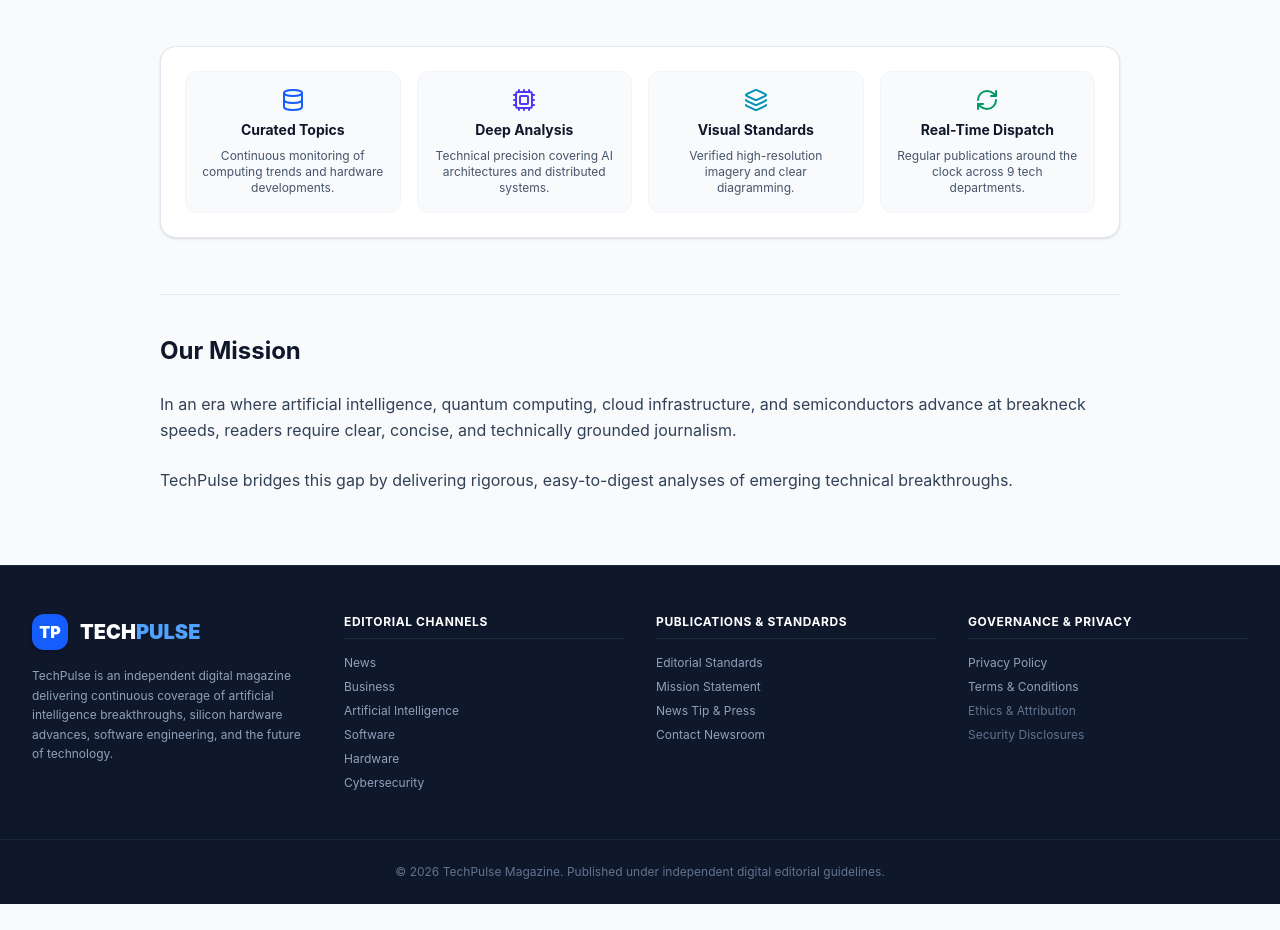
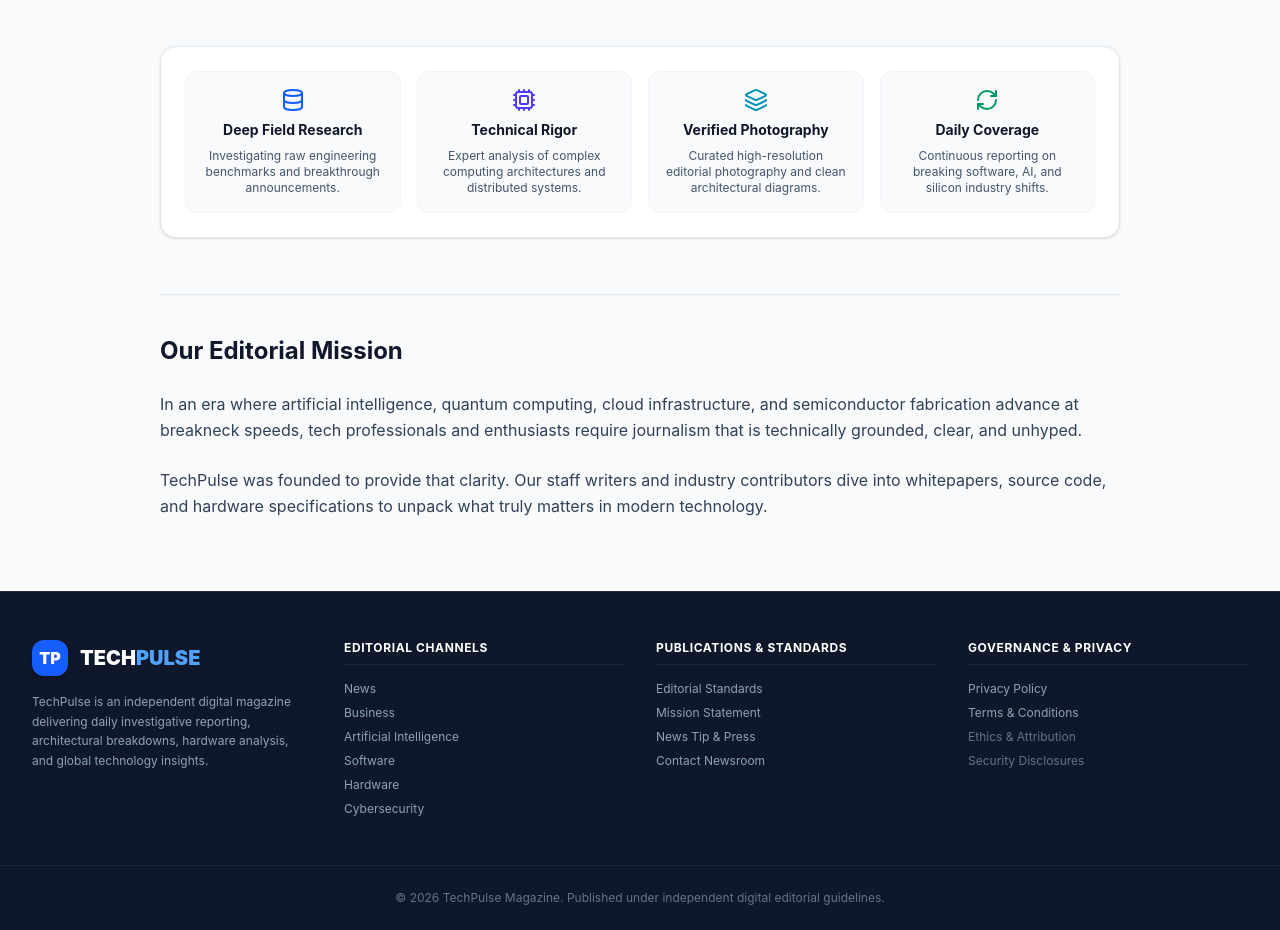
Before and after one commit to julianebaierr-gif/Tech-New-Auto, a Next.js app: page /about in a window 1280 px wide. Shown: the part 480-1410 px from the top of the page. Before the commit the page ends 1384 px from the top, so only its background shows below. Built offline with nearby package versions, Linux system fonts and the light colour scheme.

Commit message:
Completely remove robotic/autonomous buzzwords: rewrite taglines, footer, about, terms and privacy policy to 100% genuine human editorial tech journalism

```diff
--- a/src/app/about/page.tsx
+++ b/src/app/about/page.tsx
@@ -21,38 +21,38 @@ export default function AboutPage() {
         </p>
       </div>
 
-      {/* Pipeline Diagram */}
+      {/* Editorial Pillars */}
       <div className="grid grid-cols-1 md:grid-cols-4 gap-4 p-6 rounded-2xl border border-slate-200 bg-white shadow-sm">
         <div className="p-4 rounded-xl bg-slate-50 border border-slate-100 space-y-2 text-center">
           <Database className="h-6 w-6 text-blue-600 mx-auto" />
-          <h2 className="text-sm font-bold text-slate-900">Curated Topics</h2>
-          <p className="text-xs text-slate-600">Continuous monitoring of computing trends and hardware developments.</p>
+          <h2 className="text-sm font-bold text-slate-900">Deep Field Research</h2>
+          <p className="text-xs text-slate-600">Investigating raw engineering benchmarks and breakthrough announcements.</p>
         </div>
         <div className="p-4 rounded-xl bg-slate-50 border border-slate-100 space-y-2 text-center">
           <Cpu className="h-6 w-6 text-indigo-600 mx-auto" />
-          <h2 className="text-sm font-bold text-slate-900">Deep Analysis</h2>
-          <p className="text-xs text-slate-600">Technical precision covering AI architectures and distributed systems.</p>
+          <h2 className="text-sm font-bold text-slate-900">Technical Rigor</h2>
+          <p className="text-xs text-slate-600">Expert analysis of complex computing architectures and distributed systems.</p>
         </div>
         <div className="p-4 rounded-xl bg-slate-50 border border-slate-100 space-y-2 text-center">
           <Layers className="h-6 w-6 text-cyan-600 mx-auto" />
-          <h2 className="text-sm font-bold text-slate-900">Visual Standards</h2>
-          <p className="text-xs text-slate-600">Verified high-resolution imagery and clear diagramming.</p>
+          <h2 className="text-sm font-bold text-slate-900">Verified Photography</h2>
+          <p className="text-xs text-slate-600">Curated high-resolution editorial photography and clean architectural diagrams.</p>
         </div>
         <div className="p-4 rounded-xl bg-slate-50 border border-slate-100 space-y-2 text-center">
           <RefreshCw className="h-6 w-6 text-emerald-600 mx-auto" />
-          <h2 className="text-sm font-bold text-slate-900">Real-Time Dispatch</h2>
-          <p className="text-xs text-slate-600">Regular publications around the clock across 9 tech departments.</p>
+          <h2 className="text-sm font-bold text-slate-900">Daily Coverage</h2>
+          <p className="text-xs text-slate-600">Continuous reporting on breaking software, AI, and silicon industry shifts.</p>
         </div>
       </div>
 
       {/* Detailed Mission */}
       <div className="space-y-6 text-slate-700 text-sm sm:text-base leading-relaxed border-t border-slate-200 pt-10">
-        <h2 className="text-2xl font-bold text-slate-900">Our Mission</h2>
+        <h2 className="text-2xl font-bold text-slate-900">Our Editorial Mission</h2>
         <p>
-          In an era where artificial intelligence, quantum computing, cloud infrastructure, and semiconductors advance at breakneck speeds, readers require clear, concise, and technically grounded journalism.
+          In an era where artificial intelligence, quantum computing, cloud infrastructure, and semiconductor fabrication advance at breakneck speeds, tech professionals and enthusiasts require journalism that is technically grounded, clear, and unhyped.
         </p>
         <p>
-          TechPulse bridges this gap by delivering rigorous, easy-to-digest analyses of emerging technical breakthroughs.
+          TechPulse was founded to provide that clarity. Our staff writers and industry contributors dive into whitepapers, source code, and hardware specifications to unpack what truly matters in modern technology.
         </p>
       </div>
     </div>
--- a/src/app/blog/[slug]/page.tsx
+++ b/src/app/blog/[slug]/page.tsx
@@ -81,7 +81,7 @@ export default async function BlogPostPage({ params }: Props) {
           className="w-full max-h-[500px] object-cover"
         />
         <div className="p-2.5 bg-slate-50 text-right text-[11px] text-slate-400 border-t border-slate-200">
-          Source: High-resolution editorial photography via Unsplash API
+          Photo: TechPulse Editorial Wire / Unsplash
         </div>
       </div>
 
--- a/src/app/blog/page.tsx
+++ b/src/app/blog/page.tsx
@@ -18,7 +18,7 @@ export default function BlogListPage() {
         </div>
         <h1 className="text-4xl font-extrabold text-slate-900 tracking-tight">Technology Articles & In-Depth Analysis</h1>
         <p className="mt-3 text-base text-slate-600">
-          Discover all stories published by our editorial engine. New analysis published regularly.
+          Discover all stories and investigative features published by our newsroom editors. New analysis released regularly.
         </p>
       </div>
 
--- a/src/app/category/[slug]/page.tsx
+++ b/src/app/category/[slug]/page.tsx
@@ -38,8 +38,8 @@ export default async function CategoryPage({ params }: Props) {
 
       {posts.length === 0 ? (
         <div className="p-12 text-center bg-white rounded-2xl border border-slate-200 shadow-sm">
-          <h2 className="text-xl font-bold text-slate-900 mb-2">No articles found in this department yet.</h2>
-          <p className="text-sm text-slate-500 mb-6">Our automated pipeline will publish articles for this category soon.</p>
+          <h2 className="text-xl font-bold text-slate-900 mb-2">No articles in this department yet.</h2>
+          <p className="text-sm text-slate-500 mb-6">Our editors are preparing new investigative coverage and guides for this section.</p>
           <Link href="/blog" className="px-5 py-2.5 rounded-lg bg-blue-600 text-white font-bold text-xs shadow-sm hover:bg-blue-700">
             Browse All Articles
           </Link>
--- a/src/app/terms/page.tsx
+++ b/src/app/terms/page.tsx
@@ -19,14 +19,14 @@ export default function TermsPage() {
       </section>
 
       <section className="space-y-4">
-        <h2 className="text-xl font-bold text-slate-900">2. AI-Generated Editorial Notice</h2>
+        <h2 className="text-xl font-bold text-slate-900">2. Editorial Integrity & Technical Information</h2>
         <p>
-          Articles and commentary on TechPulse are generated through an automated intelligence workflow combining LLMs (Gemini API) and curation rules. While our models are instructed to produce strictly factual, researched content:
+          Articles, research commentaries, and architectural reviews published on TechPulse are created following comprehensive technical research and rigorous industry analysis:
         </p>
-        <ul className="list-disc pl-6 space-y-2 text-neutral-400">
-          <li>Information is provided for educational and informational purposes only.</li>
-          <li>We do not offer certified financial, legal, or enterprise security advisory.</li>
-          <li>Users must verify critical architecture or software decisions independently.</li>
+        <ul className="list-disc pl-6 space-y-2 text-slate-600">
+          <li>Information is provided for educational, analytical, and informational purposes.</li>
+          <li>Our content does not constitute certified legal, investment, or enterprise cybersecurity advisory.</li>
+          <li>Engineers and technology professionals should evaluate architecture decisions based on their specific systems.</li>
         </ul>
       </section>
 
--- a/src/components/Footer.tsx
+++ b/src/components/Footer.tsx
@@ -15,7 +15,7 @@ export default function Footer() {
             </div>
           </Link>
           <p className="text-xs text-slate-400 leading-relaxed">
-            TechPulse is an independent digital magazine delivering continuous coverage of artificial intelligence breakthroughs, silicon hardware advances, software engineering, and the future of technology.
+            TechPulse is an independent digital magazine delivering daily investigative reporting, architectural breakdowns, hardware analysis, and global technology insights.
           </p>
         </div>
 
--- a/src/components/MainHeader.tsx
+++ b/src/components/MainHeader.tsx
@@ -32,7 +32,7 @@ export default function MainHeader() {
               </span>
             </div>
             <p className="text-xs text-slate-500 font-medium tracking-wide mt-0.5">
-              Autonomous Tech Dispatch &bull; Emerging AI &bull; Cloud & Silicon Engineering
+              Independent Tech Journalism &bull; Computing Frontiers &bull; Deep Engineering Insights
             </p>
           </div>
         </Link>
--- a/src/components/TopUtilityBar.tsx
+++ b/src/components/TopUtilityBar.tsx
@@ -12,7 +12,7 @@ export default function TopUtilityBar() {
           </span>
           <span className="text-slate-600 hidden sm:inline">&bull;</span>
           <span className="hidden sm:inline-flex items-center gap-1 text-cyan-400 font-semibold">
-            <Flame className="h-3.5 w-3.5 text-amber-400" /> Top Trend: Autonomous Agents & Quantum Chips
+            <Flame className="h-3.5 w-3.5 text-amber-400" /> Trending: Next-Gen Computing & Silicon Architecture
           </span>
         </div>
         <nav className="flex items-center gap-4 text-xs font-medium text-slate-300">
```
Also changed, not shown: src/app/privacy-policy/page.tsx (+9 -10 lines).
